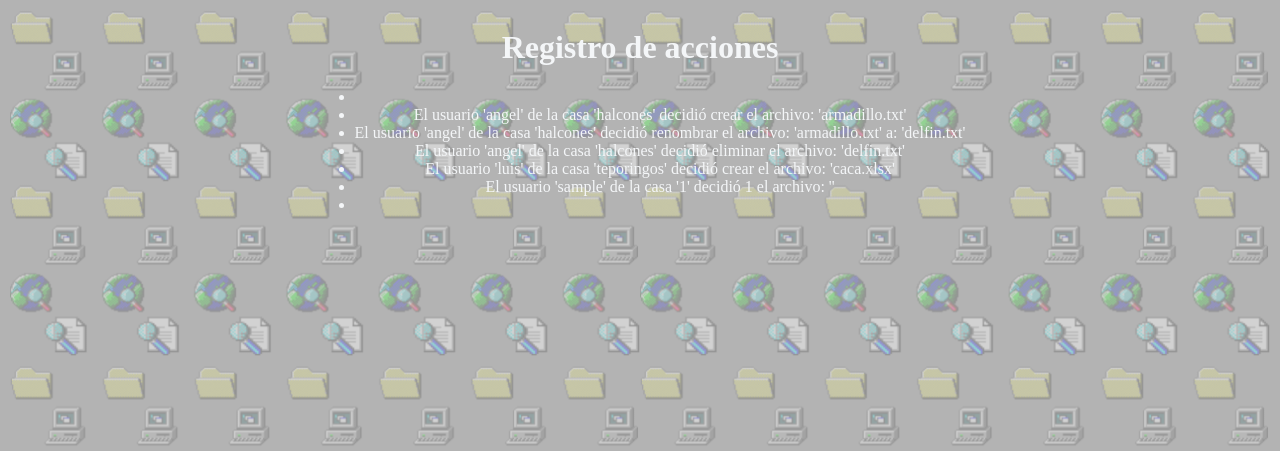
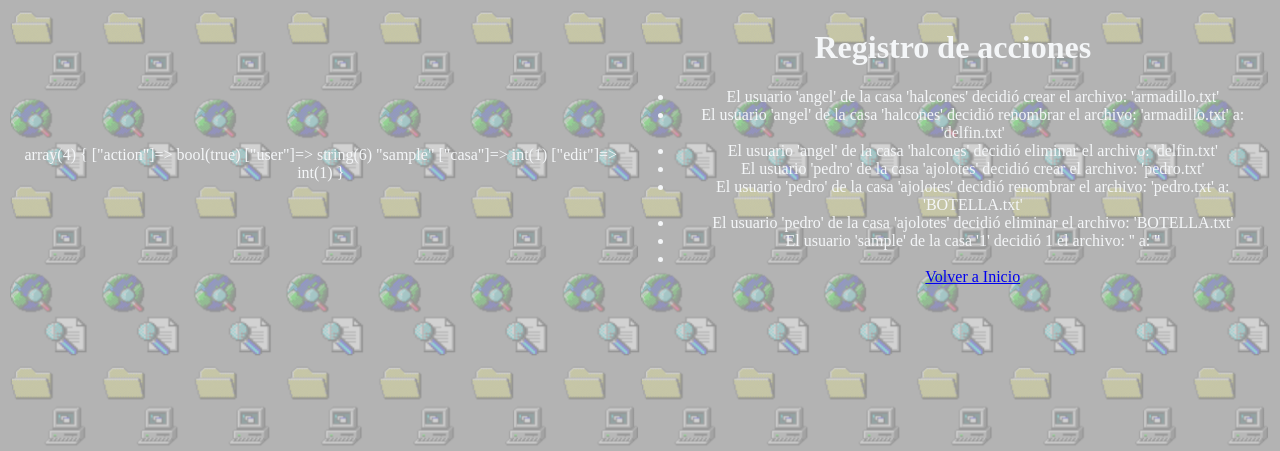
Before and after one commit to zebraxd09/file-explorer, a PHP site: page /dynamics/php/record.php in a window 1280 px wide. Shown: the top 451 px of the page. Run offline with PHP 8.4, Linux system fonts and the light colour scheme; the visitor is signed in with stand-in values (Sample User, id 1).

Commit message:
[FEAT] '' arreglado

```diff
--- a/dynamics/php/edit.php
+++ b/dynamics/php/edit.php
@@ -1,6 +1,6 @@
 <?php
     session_start();
-    if(!isset($_SESSION['user']))
+    if(!isset($_SESSION['user']) && !isset($_SESSION['casa']))
     {
         header('location: ../../index.php');
         exit();
@@ -19,6 +19,8 @@
 <body>
 <?php
     $action=(isset($_POST["action"]) && $_POST["action"] != "")? $_POST["action"]:false;
+    $edit=(isset($_POST["edit"]) && $_POST["edit"] != "")? $_POST["edit"]:false;
+    $_SESSION['edit']=$edit;
     $_SESSION['action']=$action;
     $user=$_SESSION['user'];
     echo
--- a/dynamics/php/login.php
+++ b/dynamics/php/login.php
@@ -31,10 +31,6 @@
             <input type="submit" value="Iniciar sesión">
         </form>
     </div>
-    <?php
-        $user=(isset($_POST["user"]) && $_POST["user"] != "")? $_POST["user"]:false;
-        $_SESSION['user']=$user;
-    ?>
 </body>
 
 </html>
--- a/dynamics/php/record.php
+++ b/dynamics/php/record.php
@@ -1,6 +1,6 @@
 <?php
     session_start();
-    if(!isset($_SESSION['user']))
+    if(!isset($_SESSION['user']) && !isset($_SESSION['casa']))
     {
         header('location: ./login.php');
         exit();
@@ -18,6 +18,9 @@
 
 <body>
 <?php
+    var_dump($_SESSION);
+    $user=$_SESSION['user'];
+    $casa=$_SESSION['casa'];
     if(!isset($_SESSION['action']))
     {
         echo'
@@ -29,13 +32,15 @@
             </div>
         ';
     }
-    $user=$_SESSION['user'];
-    $casa=$_SESSION['casa'];
-    if(isset($_SESSION['action']) && isset($_SESSION['user']))
+    if(isset($_SESSION['action']) && isset($_SESSION['edit']))
+    // if($_SESSION['action']===true)
     {
         $f_name=(isset($_POST["f_name"]) && $_POST["f_name"] != "")? $_POST["f_name"]:false;
         $action=$_SESSION['action'];
-        $f_record=fopen("../../statics/media/arch/record.txt","a+");
+        // REGISTRO DE ACCIONES
+        $f_record=fopen("../../record.txt","a+");
+        if($action!=false)
+        {
             if($action=='renombrar')
             {
                 $f_name2=(isset($_POST["f_name2"]) && $_POST["f_name2"] != "")? $_POST["f_name2"]:false;
@@ -45,18 +50,17 @@
             {
                 fwrite($f_record, "El usuario '".$user."' de la casa '".$casa."' decidió ".$action." el archivo: '".$f_name."'\n");
             }
+        }
         rewind($f_record);
         echo'
             <div>
                 <h1>Registro de acciones</h1>
-                <ul type="disk">
-                    <li>';
+                <ul type="disk">';
                         while(!feof($f_record))
                         {
                             echo '<li>'.fgets($f_record).'</li>';
                         }
-                    '</li>
-                </ul>
+                '</ul>
             </div>
         ';
         //accion
@@ -83,6 +87,11 @@
         }
         fclose($f_record);
     }
+    echo
+    '
+        <a href="./action.php">Volver a Inicio</a><br><br>
+    ';
+    $_SESSION['action']=false;
 ?>
 </body>
 </html>
--- a/statics/media/arch/record.txt
+++ b/record.txt
@@ -1,4 +1,6 @@
 El usuario 'angel' de la casa 'halcones' decidió crear el archivo: 'armadillo.txt'
 El usuario 'angel' de la casa 'halcones' decidió renombrar el archivo: 'armadillo.txt' a: 'delfin.txt'
 El usuario 'angel' de la casa 'halcones' decidió eliminar el archivo: 'delfin.txt'
-El usuario 'luis' de la casa 'teporingos' decidió crear el archivo: 'caca.xlsx'
+El usuario 'pedro' de la casa 'ajolotes' decidió crear el archivo: 'pedro.txt'
+El usuario 'pedro' de la casa 'ajolotes' decidió renombrar el archivo: 'pedro.txt' a: 'BOTELLA.txt'
+El usuario 'pedro' de la casa 'ajolotes' decidió eliminar el archivo: 'BOTELLA.txt'
```
Also changed, not shown: dynamics/php/action.php (+13 -8 lines), 1 other file. Lines whose indentation alone changed are shown as unchanged.
